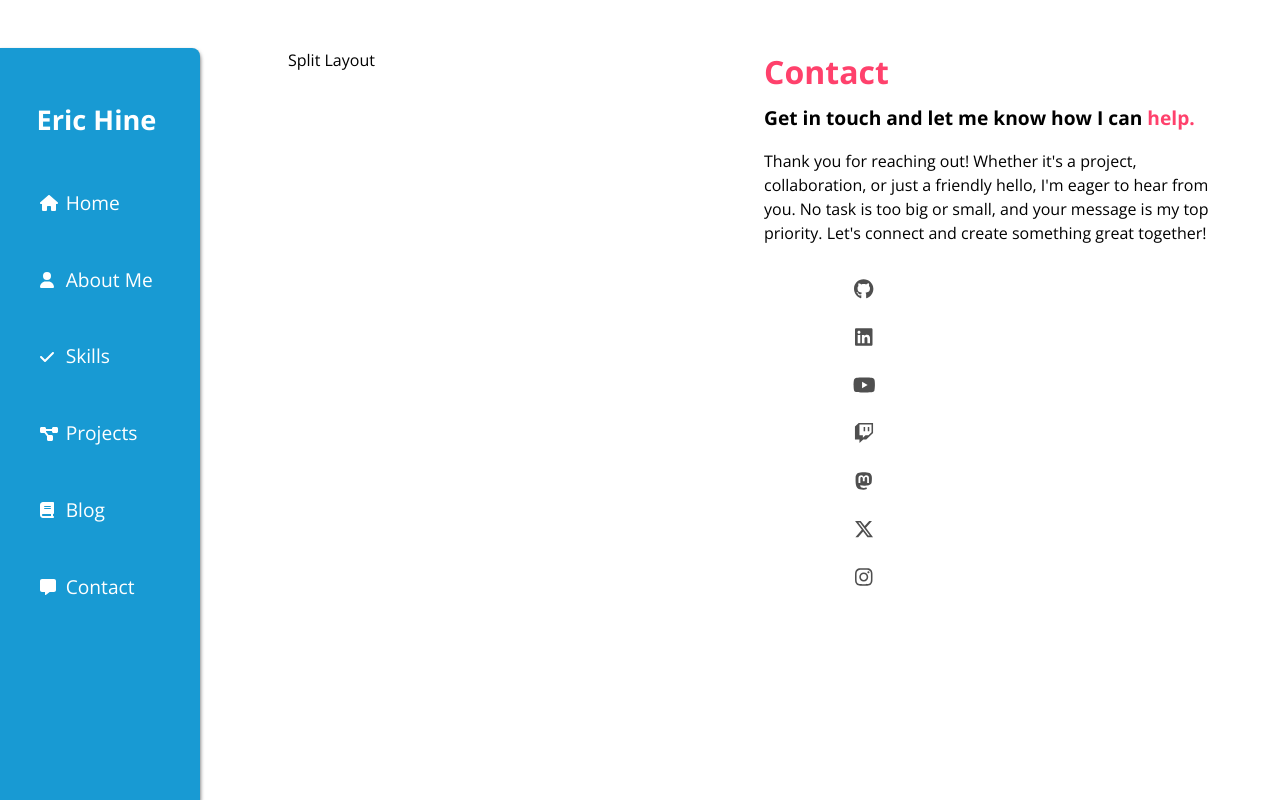
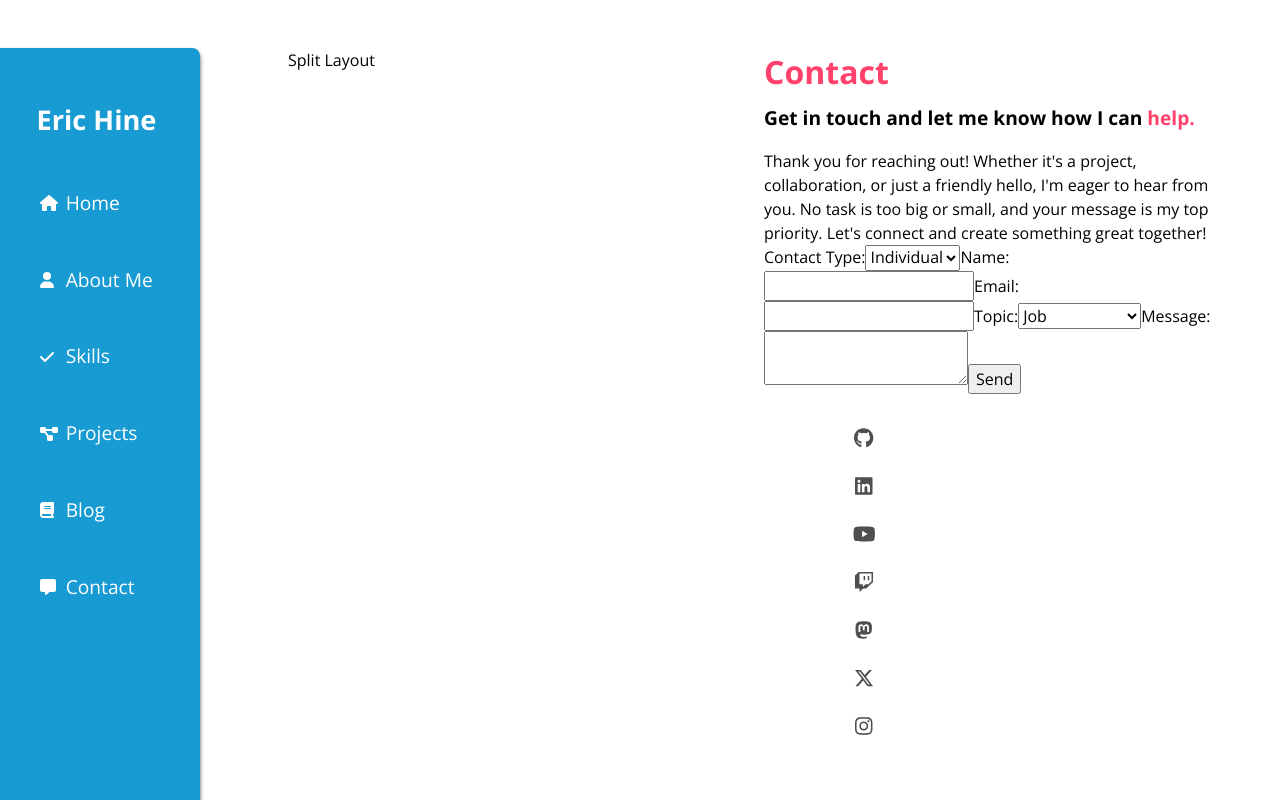
Before and after one commit to R-Daneel0livaw/portfolio, a React (Vite) app: page /contact in a window 1280 px wide. Built offline with nearby package versions, Linux system fonts and the light colour scheme; a web font is replaced by a local one.

Commit message:
Add ContactForm component.

```diff
--- /dev/null
+++ b/src/components/ContactForm/ContactForm.tsx
@@ -0,0 +1,97 @@
+import { useState } from "react";
+
+const ContactForm = () => {
+  const [contactType, setContactType] = useState("individual");
+  const [name, setName] = useState("");
+  const [email, setEmail] = useState("");
+  const [topic, setTopic] = useState("Job");
+  const [message, setMessage] = useState("");
+
+  const handleSubmit = (e: React.FormEvent<HTMLFormElement>) => {
+    e.preventDefault();
+
+    if (!name || !email || !message) {
+      alert("Please fill in all mandatory fields.");
+      return;
+    }
+
+    console.log("Form submitted:", {
+      contactType,
+      name,
+      email,
+      topic,
+      message,
+    });
+
+    setContactType("individual");
+    setName("");
+    setEmail("");
+    setTopic("Job");
+    setMessage("");
+  };
+
+  return (
+    <form onSubmit={handleSubmit}>
+      <label>
+        Contact Type:
+        <select
+          value={contactType}
+          onChange={(e) => setContactType(e.target.value)}
+        >
+          <option value="individual">Individual</option>
+          <option value="business">Business</option>
+        </select>
+      </label>
+
+      {contactType === "business" && (
+        <label>
+          Business Name:
+          <input
+            type="text"
+            value={name}
+            onChange={(e) => setName(e.target.value)}
+          />
+        </label>
+      )}
+
+      <label>
+        Name:
+        <input
+          type="text"
+          value={name}
+          onChange={(e) => setName(e.target.value)}
+        />
+      </label>
+
+      <label>
+        Email:
+        <input
+          type="email"
+          value={email}
+          onChange={(e) => setEmail(e.target.value)}
+        />
+      </label>
+
+      <label>
+        Topic:
+        <select value={topic} onChange={(e) => setTopic(e.target.value)}>
+          <option value="Job">Job</option>
+          <option value="Collaboration">Collaboration</option>
+          <option value="Other">Other</option>
+        </select>
+      </label>
+
+      <label>
+        Message:
+        <textarea
+          value={message}
+          onChange={(e) => setMessage(e.target.value)}
+        />
+      </label>
+
+      <button type="submit">Send</button>
+    </form>
+  );
+};
+
+export default ContactForm;
--- a/src/pages/Contact/Contact.tsx
+++ b/src/pages/Contact/Contact.tsx
@@ -1,3 +1,4 @@
+import ContactForm from "../../components/ContactForm/ContactForm";
 import PageHeader from "../../components/PageHeader/PageHeader";
 import SocialMedia from "../../components/SocialMedia/SocialMedia";
 import styles from "./Contact.module.css";
@@ -26,6 +27,8 @@ export default function Contact() {
         </p>
       </section>
 
+      <ContactForm />
+
       {/* <footer className={styles.footerContainer}>
           <p className={styles.seeMore}>
             Thank you for visiting my corner of the web. I invite you to
```
